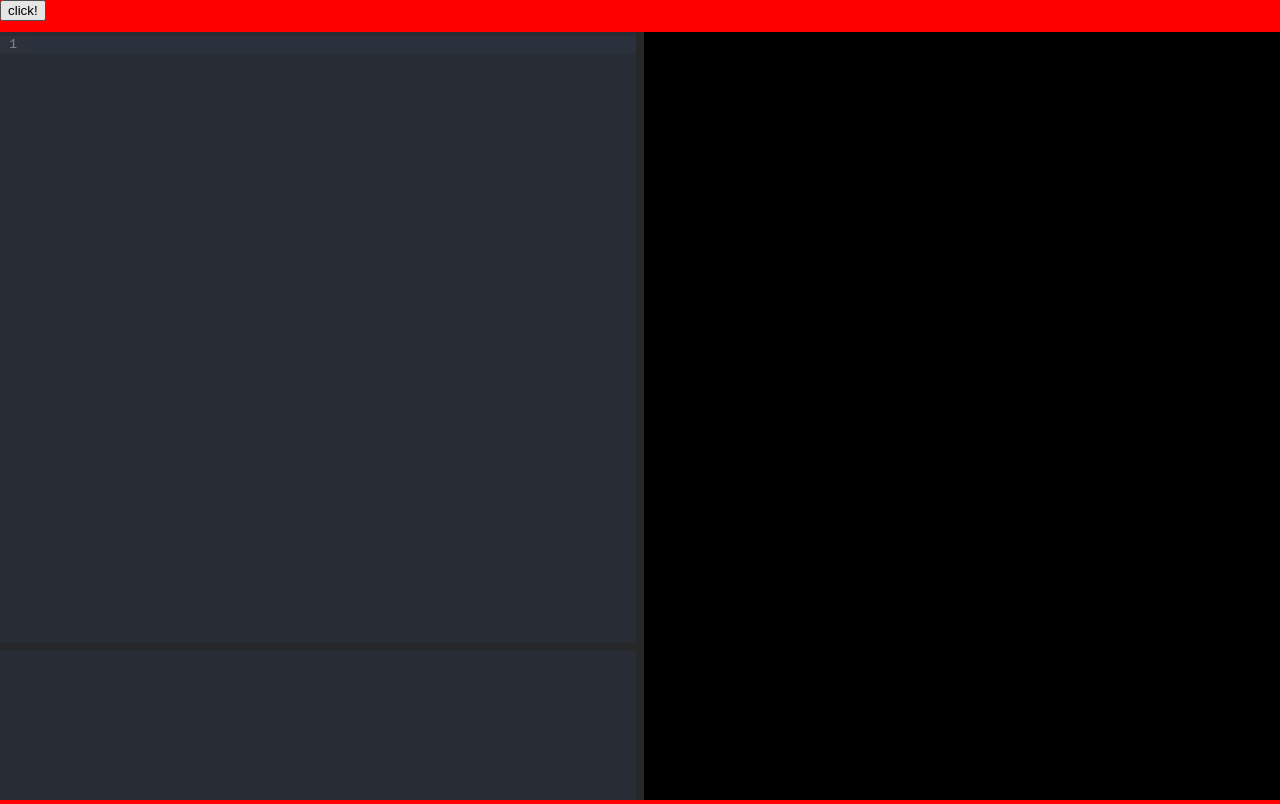
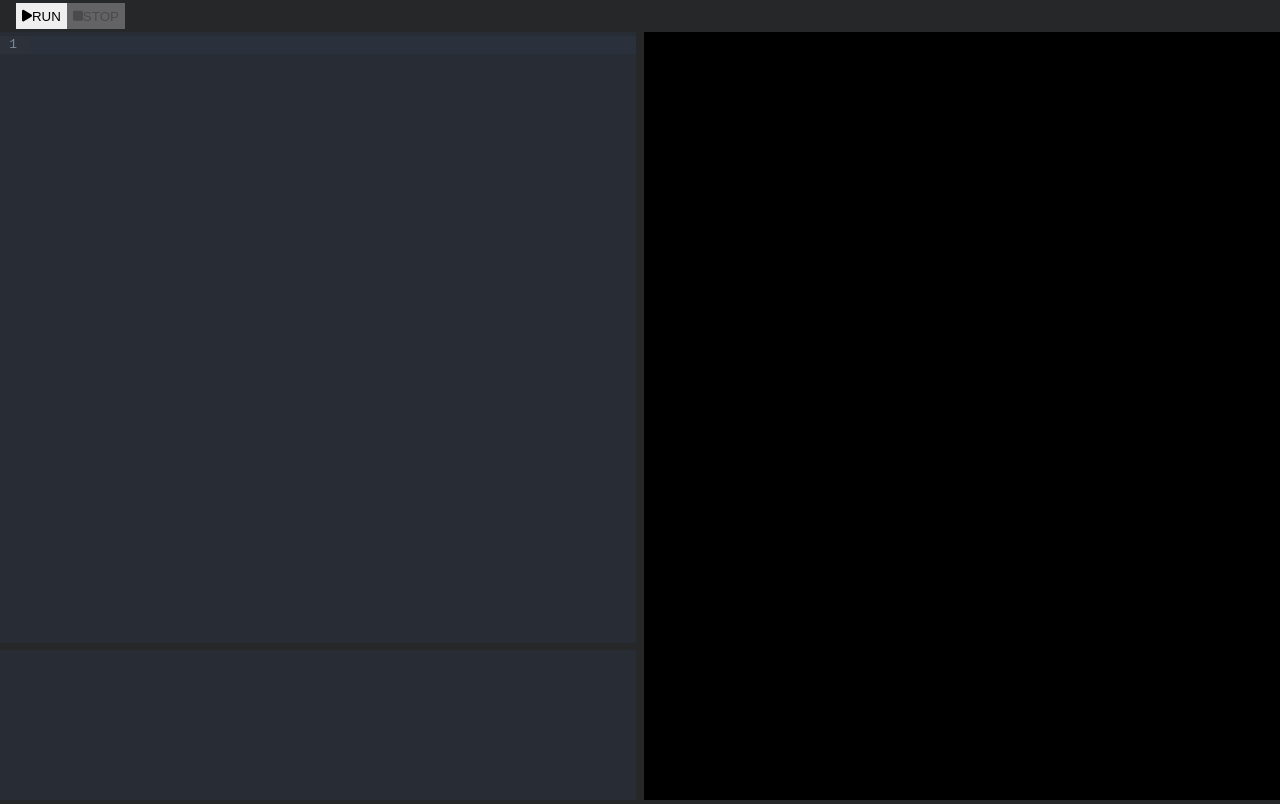
Before and after one commit to jl-wynen/pyrihelion, a Vue app: page / in a window 1280 px wide. Built offline with nearby package versions, Linux system fonts and the light colour scheme.

Commit message:
Add basic buttons

```diff
--- a/package.json
+++ b/package.json
@@ -11,6 +11,9 @@
     "dependencies": {
         "@codemirror/lang-python": "^6.1.3",
         "@codemirror/theme-one-dark": "^6.1.2",
+        "@fortawesome/fontawesome-svg-core": "^6.4.2",
+        "@fortawesome/free-solid-svg-icons": "^6.4.2",
+        "@fortawesome/vue-fontawesome": "^3.0.3",
         "codemirror": "^6.0.1",
         "vue": "^3.3.4"
     },
--- a/src/App.vue
+++ b/src/App.vue
@@ -1,29 +1,33 @@
 <script setup lang="ts">
-import { ref } from "vue"
+import { onMounted, ref } from "vue"
 import Canvas from "./components/Canvas.vue"
 import Editor from "./components/Editor.vue"
+import SplitPane from "./components/SplitPane.vue"
 import TextOutput from "./components/TextOutput.vue"
 import ToolBar from "./components/ToolBar.vue"
 
-const canvas = ref<Canvas | null>(null)
-const editor = ref<Editor | null>(null)
-const textOutput = ref<TextOutput | null>(null)
+const canvas = ref<InstanceType<typeof Canvas> | null>(null)
+const editor = ref<InstanceType<typeof Editor> | null>(null)
+const textOutput = ref<InstanceType<typeof TextOutput> | null>(null)
+const toolBar = ref<InstanceType<typeof ToolBar> | null>(null)
 
 function setCode() {
     textOutput.value.setContent(editor.value.getCode())
 }
 
-import SplitPane from "./components/SplitPane.vue"
+onMounted(() => {
+    toolBar.value.buttons.run.value.enable()
+})
 </script>
 
 <template>
     <!--    <div id="app-main">-->
-    <ToolBar />
+    <ToolBar ref="toolBar" @runCode="setCode" />
     <!-- prettier-ignore-attribute -->
-    <SplitPane direction="horizontal" initial_fraction="0.5">
+    <SplitPane direction="horizontal" initial_fraction=0.5>
         <template v-slot:first>
             <!-- prettier-ignore-attribute -->
-            <SplitPane direction="vertical" initial_fraction="0.8">
+            <SplitPane direction="vertical" initial_fraction=0.8>
                 <template v-slot:first>
                     <Editor ref="editor" />
                 </template>
--- /dev/null
+++ b/src/components/ButtonRun.vue
@@ -0,0 +1,27 @@
+<script setup lang="ts">
+import { onMounted, ref } from "vue"
+
+const button = ref<HTMLButtonElement | null>(null)
+
+function enable() {
+    button.value.disabled = false
+}
+
+onMounted(() => {
+    button.value.disabled = true
+})
+
+defineExpose({
+    enable,
+})
+
+defineEmits(["runCode"])
+</script>
+
+<template>
+    <button ref="button" @click="$emit('runCode')">
+        <font-awesome-icon icon="fa-solid fa-play" />RUN
+    </button>
+</template>
+
+<style lang="scss"></style>
--- /dev/null
+++ b/src/components/ButtonStop.vue
@@ -0,0 +1,27 @@
+<script setup lang="ts">
+import { onMounted, ref } from "vue"
+
+const button = ref<HTMLButtonElement | null>(null)
+
+function enable() {
+    button.value.disabled = false
+}
+
+onMounted(() => {
+    button.value.disabled = true
+})
+
+defineExpose({
+    enable,
+})
+
+defineEmits(["stopRunning"])
+</script>
+
+<template>
+    <button ref="button" @click="$emit('stopRunning')">
+        <font-awesome-icon icon="fa-solid fa-stop" />STOP
+    </button>
+</template>
+
+<style lang="scss"></style>
--- a/src/components/ToolBar.vue
+++ b/src/components/ToolBar.vue
@@ -1,7 +1,39 @@
-<script setup lang="ts"></script>
+<script setup lang="ts">
+import { ref } from "vue"
+import ButtonRun from "./ButtonRun.vue"
+import ButtonStop from "./ButtonStop.vue"
+
+const buttonRun = ref<InstanceType<typeof ButtonRun> | null>(null)
+const buttonStop = ref<InstanceType<typeof ButtonStop> | null>(null)
+
+const buttons = {
+    run: buttonRun,
+    stop: buttonStop,
+}
+
+defineExpose({
+    buttons,
+})
+
+defineEmits(["runCode", "stopRunning"])
+</script>
 
 <template>
-    <span class="toolbar"> <button>click!</button></span>
+    <span class="toolbar">
+        <ButtonRun ref="buttonRun" @runCode="$emit('runCode')" />
+        <ButtonStop ref="buttonStop" @stopRunning="$emit('stopRunning')" />
+    </span>
 </template>
 
-<style scoped lang="scss"></style>
+<style scoped lang="scss">
+.toolbar {
+    box-sizing: border-box;
+    padding: 2pt 1em 2pt 1em;
+}
+
+.toolbar button {
+    border: none;
+    border-radius: 0;
+    height: 100%;
+}
+</style>
--- a/src/main.ts
+++ b/src/main.ts
@@ -2,4 +2,10 @@ import { createApp } from "vue"
 import "./style.scss"
 import App from "./App.vue"
 
-createApp(App).mount("#app")
+import { library } from "@fortawesome/fontawesome-svg-core"
+import { FontAwesomeIcon } from "@fortawesome/vue-fontawesome"
+import { faPlay, faStop } from "@fortawesome/free-solid-svg-icons"
+
+library.add(faPlay, faStop)
+
+createApp(App).component("font-awesome-icon", FontAwesomeIcon).mount("#app")
--- a/src/style.scss
+++ b/src/style.scss
@@ -2,7 +2,7 @@
     --color-background: #262729;
 }
 
-html {background: red;}
+html {background: var(--color-background);}
 
 body {
     height: 100vh;
```
Also changed, not shown: 1 other file (tests, documents, lock files or other folders).
